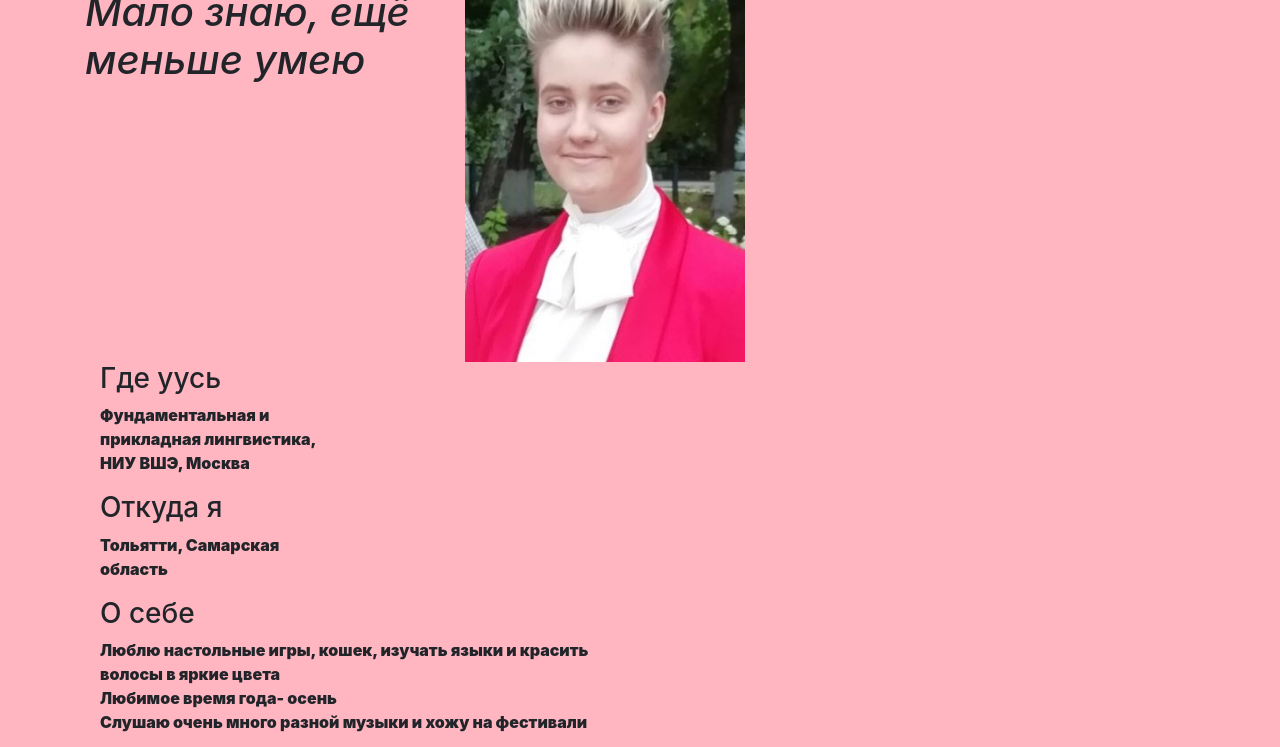
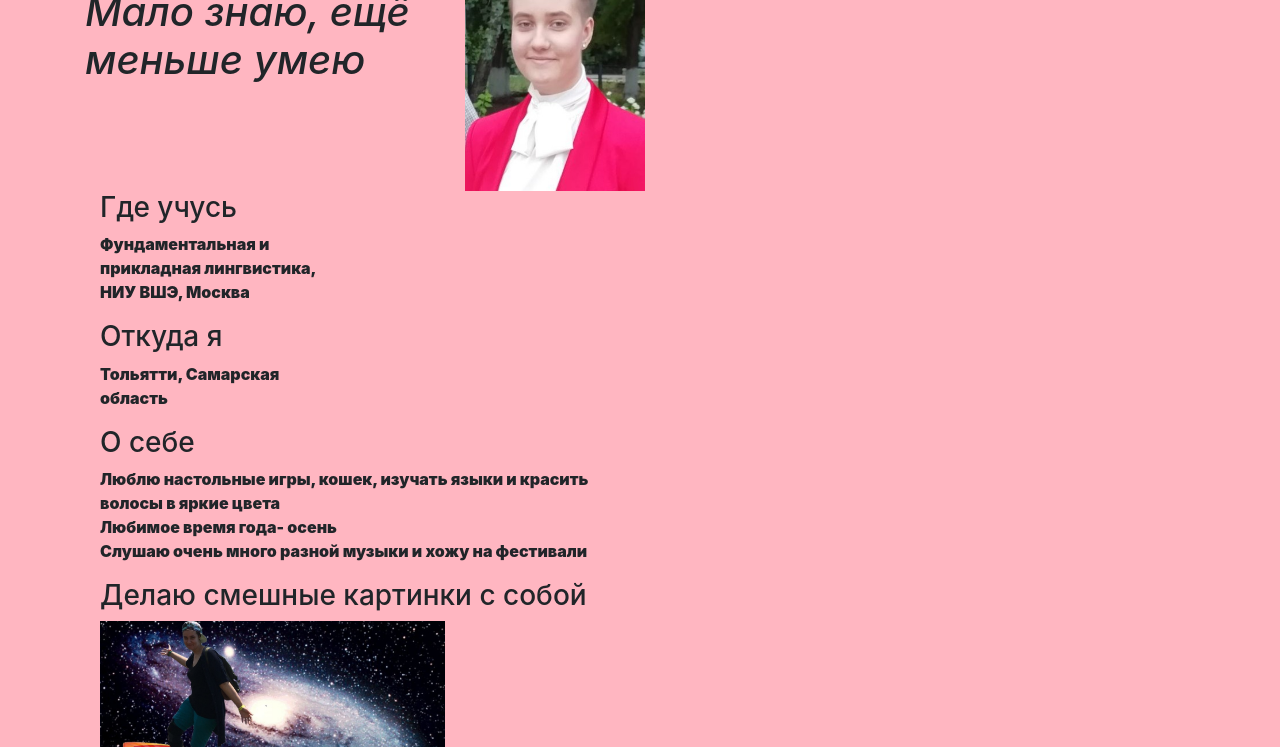
Before and after one commit to AnnaFeopentova/annafeopentova.github.io, a plain HTML site: page index.html in a window 1280 px wide. Shown: the part 267-1014 px from the top of the page. Drawn offline with nearby package versions, Linux system fonts and the light colour scheme.

Commit message:
Update index.html

```diff
--- a/index.html
+++ b/index.html
@@ -31,7 +31,7 @@
 					</div>
 					<div class="col-md-4">
 					<br>
-        	            <img src="./VD0V8L9bm5A.jpg" 180px"="" width="280px">
+        	            <img src="./VD0V8L9bm5A.jpg" 90px"="" width="180px">
 					</div>
 					<div class="col-md-4">
 <h3>Контакты</h3>
@@ -49,7 +49,7 @@
 			<div class="container">
 			<div class="col-md-3">
 					<article>
-						<h3>Где уусь</h3>
+						<h3>Где учусь</h3>
 						<p>Фундаментальная и прикладная лингвистика, НИУ ВШЭ, Москва</p>
 					</article>
 					<article>
```
